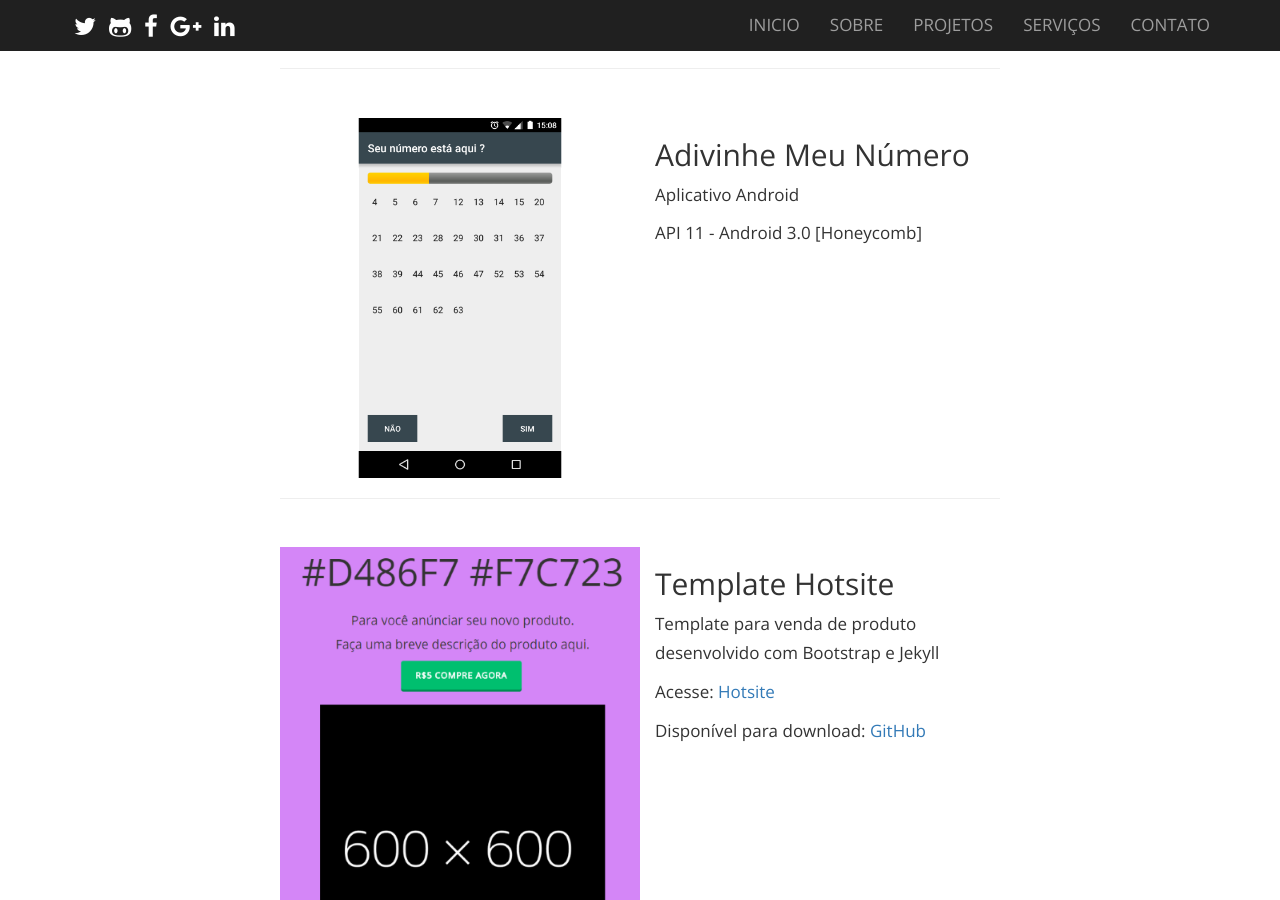
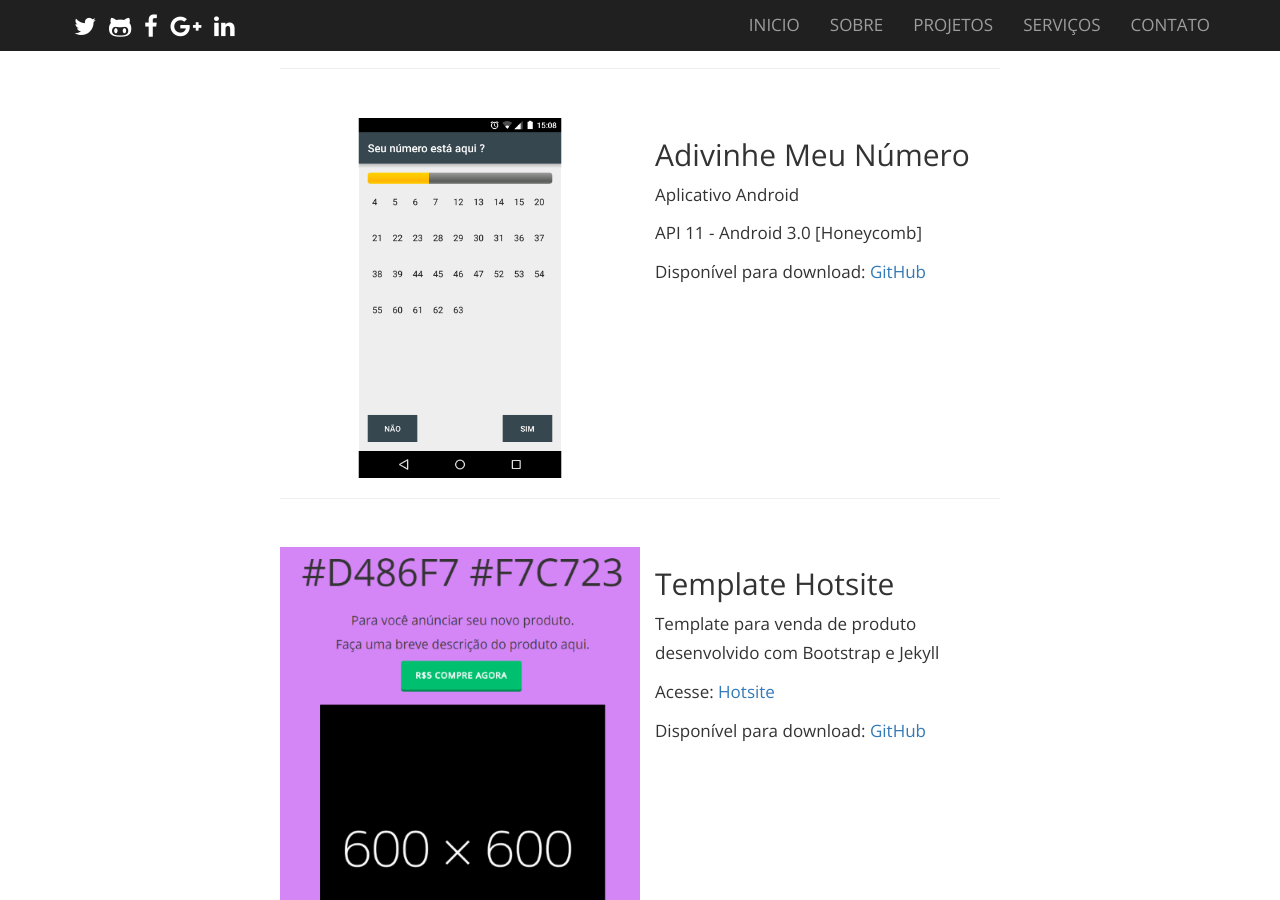
Before and after one commit to rodriguesporan/andrerodrigues, a Jekyll site: the page built from projects.html, in a window 1280 px wide and 900 px high, scrolled down 992 px. Built offline with Jekyll 4.4.1, drawn with Linux system fonts in a browser that asks for light colours; nearby versions of some CDN libraries; some web fonts are replaced; Markdown is read by kramdown in place of the engine named in the settings.

Commit message:
Projects

```diff
--- a/projects.html
+++ b/projects.html
@@ -21,6 +21,7 @@ subtitle: Recentes
 			<!--<a title="Adivinhe Meu Número" href="https://play.google.com/store/apps/details?id=com.andrecode.guessmynumber" target="_blanck">
 				<img alt="Get it on Google Play" src="https://developer.android.com/images/brand/pt-br_generic_rgb_wo_60.png" />
 			</a>-->
+			<p>Disponível para download: <a href="https://github.com/andreght1/guessmynumber" target="_blanck">GitHub</a></p>
 		</div>
 	</div>
 	<hr>
```
